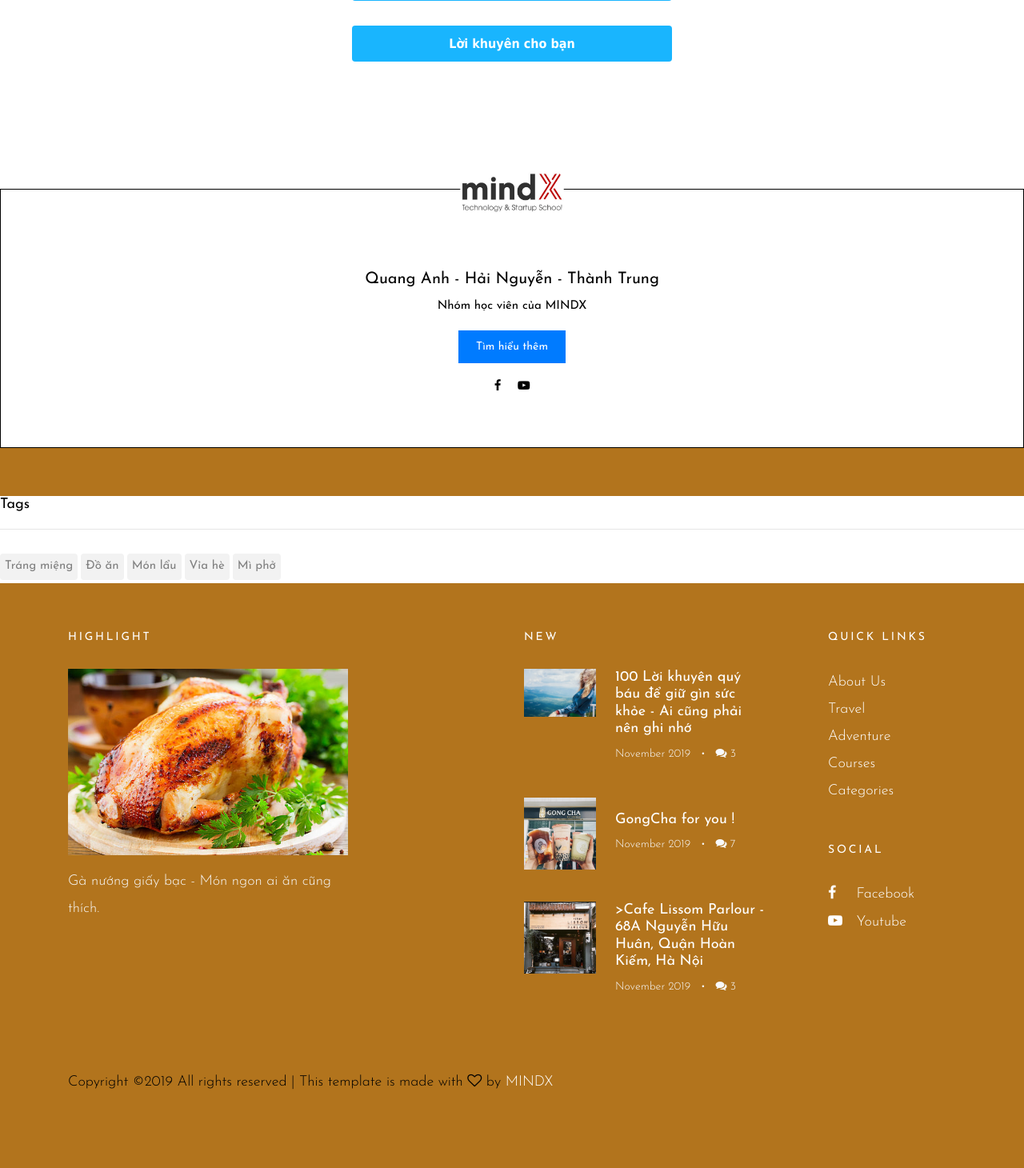
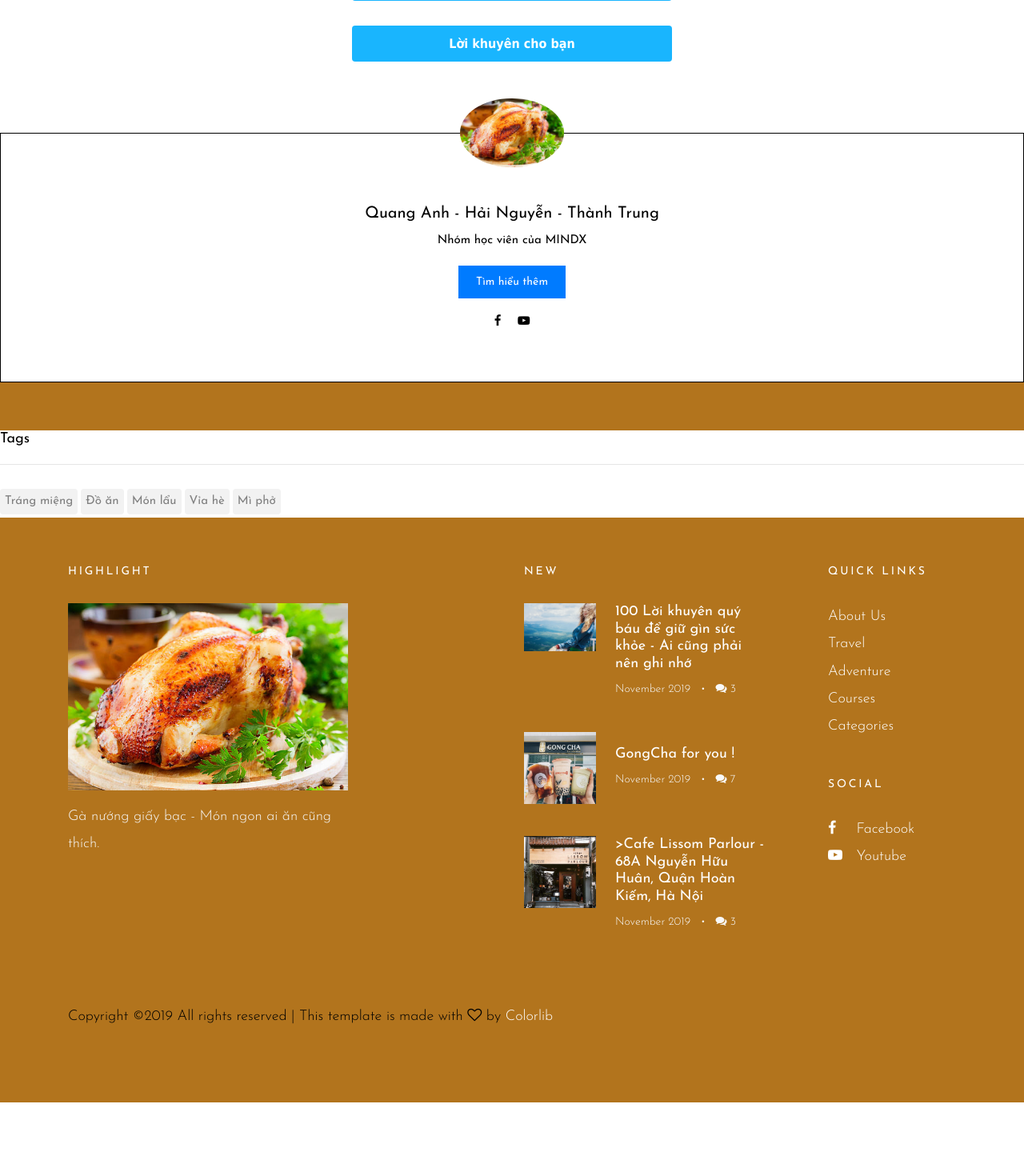
Before and after one commit to ntttrung1210/HATfood, a Flask app: page /bmi in a window 1280 px wide. Shown: the part 907-2367 px from the top of the page at 80% size. After the commit the page ends 2285 px from the top, so only its background shows below. Run offline with Flask 2, Linux system fonts and the light colour scheme; some libraries are stand-ins or nearby versions.

Commit message:
Update bmi.html

```diff
--- a/templates/bmi.html
+++ b/templates/bmi.html
@@ -6,7 +6,7 @@
     <meta name="viewport" content="width=device-width, initial-scale=1, shrink-to-fit=no">
 
     <link href="https://fonts.googleapis.com/css?family=Josefin+Sans:300, 400,700" rel="stylesheet">
-    <link rel="shortcut icon" href="../static/images/fork.png" type="image/x-icon">
+
     <link rel="stylesheet" href="../static/css/bootstrap.css">
     <link rel="stylesheet" href="../static/css/animate.css">
     <link rel="stylesheet" href="../static/css/owl.carousel.min.css">
@@ -171,15 +171,15 @@
 <br>
 
 <div class="sidebar-box">
-  <div class="bio text-center" style="margin-top: 70px;">
-    <img src="../static/images/person_1.jpg" alt="Image Placeholder" class="img-fluid">
+    <div class="bio text-center">
+      <img src="../static/images/img_1.jpg" alt="Image Placeholder" class="img-fluid">
       <div class="bio-body">
         <h2>Quang Anh - Hải Nguyễn - Thành Trung</h2>
         <p>Nhóm học viên của MINDX</p>
-      <p><a href="https://mindx.edu.vn/students" class="btn btn-primary btn-sm">Tìm hiểu thêm</a></p>
+        <p><a href="#" class="btn btn-primary btn-sm">Tìm hiểu thêm</a></p>
         <p class="social">
-        <a href="https://www.facebook.com/MindX.School/" class="p-2"><span class="fa fa-facebook"></span></a>
-        <a href="https://mindx.edu.vn/" class="p-2"><span class="fa fa-youtube-play"></span></a>
+          <a href="#" class="p-2"><span class="fa fa-facebook"></span></a>
+          <a href="#" class="p-2"><span class="fa fa-youtube-play"></span></a>
         </p>
       </div>
     </div>
@@ -295,7 +295,7 @@
 
 <!-- Link back to Colorlib can't be removed. Template is licensed under CC BY 3.0. -->
   Copyright &copy;<script>document.write(new Date().getFullYear());</script> All rights reserved | This template is made with
-<i class="fa fa-heart-o" aria-hidden="true"></i> by <a href="https://mindx.edu.vn" target="_blank">MINDX</a>
+  <i class="fa fa-heart-o" aria-hidden="true"></i> by <a href="https://colorlib.com" target="_blank">Colorlib</a>
 <!-- Link back to Colorlib can't be removed. Template is licensed under CC BY 3.0. -->
 </div>
 </div>
```
Lines whose indentation alone changed are shown as unchanged.
